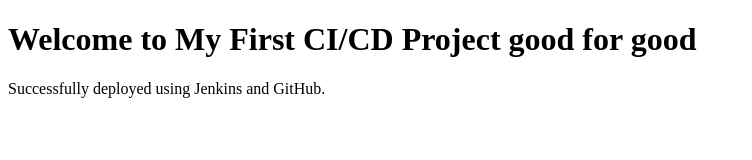
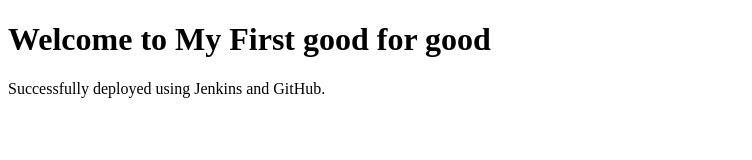
Before and after one commit to karthik-zuzu/jenkins-first-pipeline, a plain HTML site: page index.html in a window 1280 px wide. Shown: the whole page, without its empty margins (0-752 px from the left). Drawn offline with Linux system fonts and the light colour scheme.

Commit message:
Update index.html

```diff
--- a/index.html
+++ b/index.html
@@ -5,7 +5,7 @@
     <title>My DevOps Project and aws and AzURE and good for future, good news</title>
 </head>
 <body>
-    <h1>Welcome to My First CI/CD Project good for good</h1>
+    <h1>Welcome to My First good for good</h1>
     <p>Successfully deployed using Jenkins and GitHub.</p>
 </body>
 </html>
```
